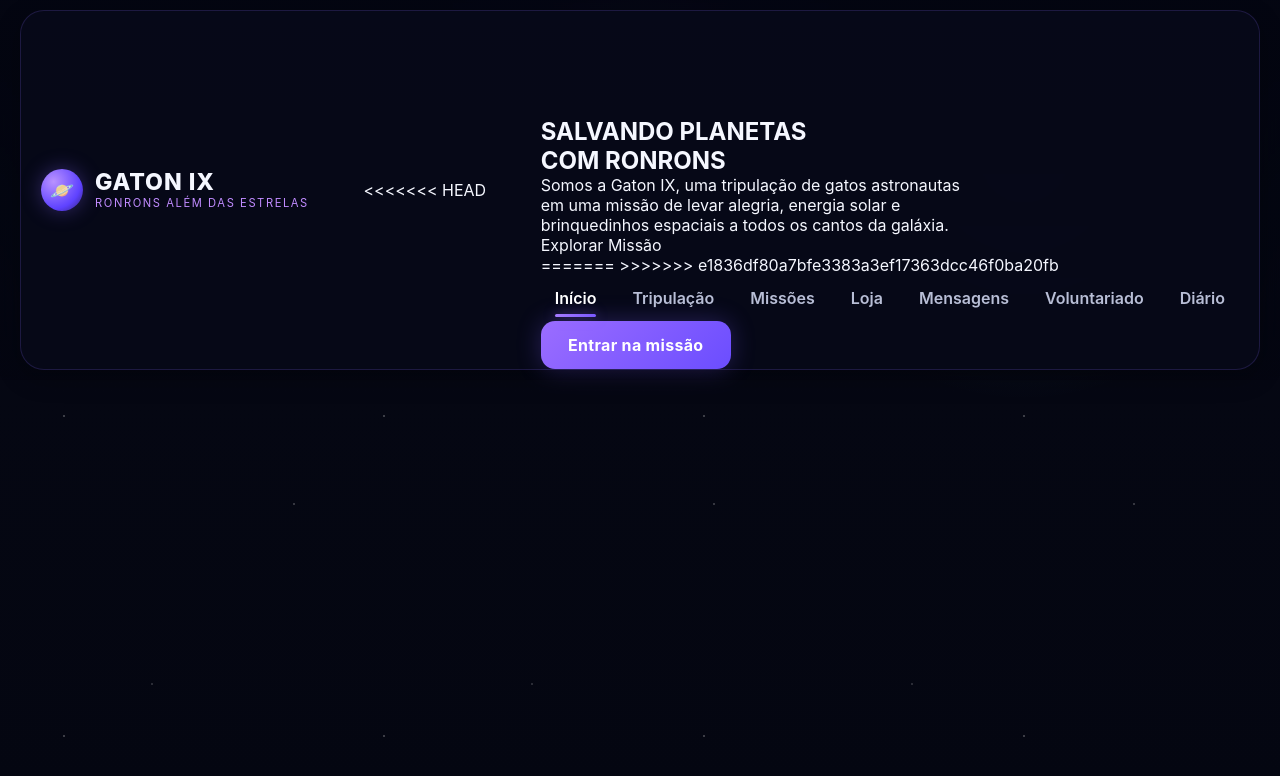
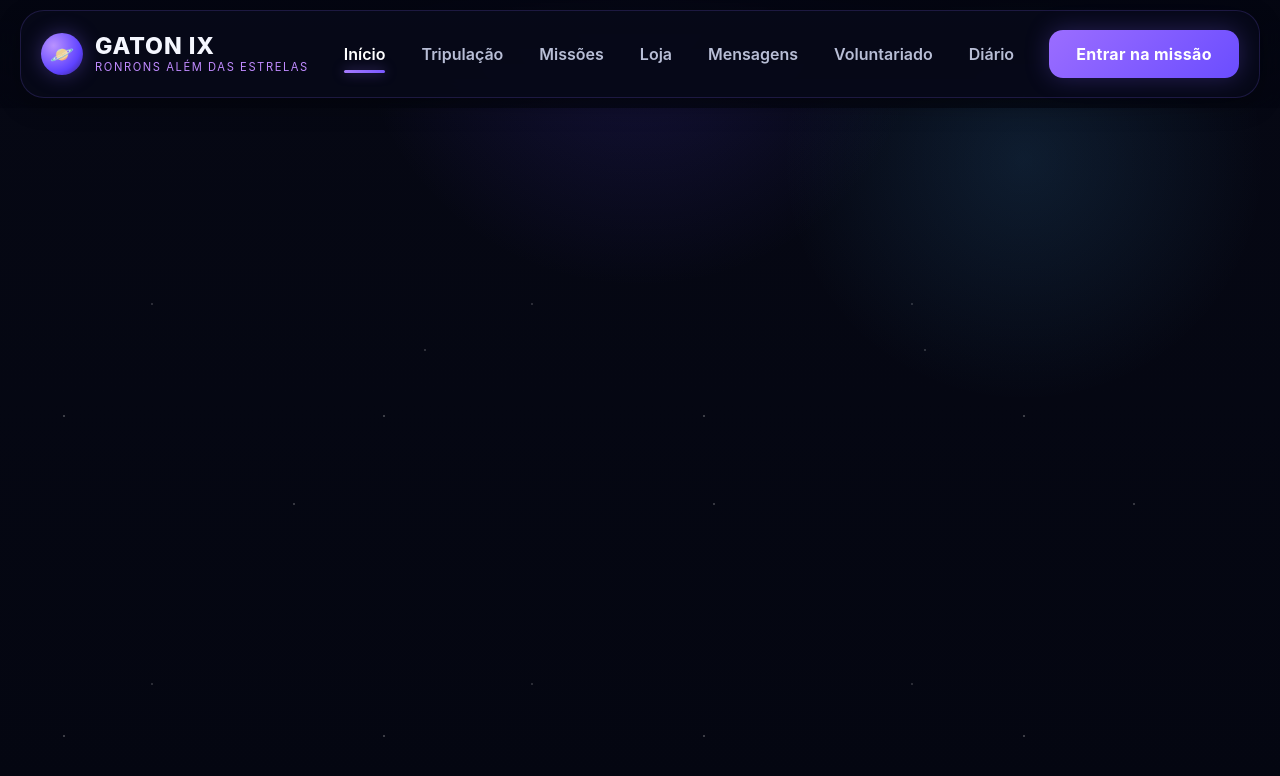
Before and after one commit to PlanT50/Trabalho-PW---Gatonautas, a plain HTML site: page PaginaInicial.html in a window 1280 px wide. Drawn offline with Linux system fonts and the light colour scheme.

Commit message:
ajeiando organização geral do projeto, corrigindo links e adicionando script para funcionalidade do header

```diff
--- a/Diario.html
+++ b/Diario.html
@@ -28,7 +28,7 @@
 
                     <nav class="site-header__nav" aria-label="Principal">
                     <ul class="site-header__menu">
-                        <li><a class="site-header__link" href="index.html">Início</a></li>
+                        <li><a class="site-header__link" href="PaginaInicial.html">Início</a></li>
                         <li><a class="site-header__link" href="tripulacao.html">Tripulação</a></li>
                         <li><a class="site-header__link" href="missoes.html">Missões</a></li>
                         <li><a class="site-header__link" href="loja.html">Loja</a></li>
@@ -44,5 +44,6 @@
                 </div>
             </div>
         </header>
+        <script src="assets/js/header.js"></script>
     </body>
 </html>
--- a/PaginaInicial.html
+++ b/PaginaInicial.html
@@ -10,29 +10,14 @@
         <header class="site-header" data-header>
             <div class="container">
                 <div class="site-header__bar">
-                    <div class="site-header__brand">
+                    <a class="site-header__brand" href="PaginaInicial.html">
                         <div class="site-header__logo">🪐</div>
                         <div class="site-header__brand-text">
                             <strong class="site-header__title">GATON IX</strong>
                             <span class="site-header__subtitle">Ronrons além das estrelas</span>
                         </div>
-                    </div>
+                    </a>
 
-<<<<<<< HEAD
-        <main>
-            <section id="inicio" class="hero">
-                <div class="hero-text">
-                <h1>
-                    SALVANDO PLANETAS <br> COM RONRONS
-                </h1>
-                <p>
-                    Somos a Gaton IX, uma tripulação de gatos astronautas <br> em uma missão de levar alegria, energia solar e <br> brinquedinhos espaciais a todos os cantos da galáxia.
-                </p>
-                <div class="hero-buttons">
-                    <a href="#">Explorar Missão</a>
-                </div>
-            </div>
-=======
                     <button
                     class="site-header__toggle"
                     type="button"
@@ -40,7 +25,6 @@
                     aria-expanded="false"
                     data-menu-toggle
                     ></button>
->>>>>>> e1836df80a7bfe3383a3ef17363dcc46f0ba20fb
 
                     <nav class="site-header__nav" aria-label="Principal">
                     <ul class="site-header__menu">
```
Also changed, not shown: Loja.html (+2 -1 lines), Mensagens.html (+2 -1 lines), Missoes.html (+2 -6 lines), Tripulacao.html (+2 -1 lines), Voluntariado.html (+2 -1 lines).
